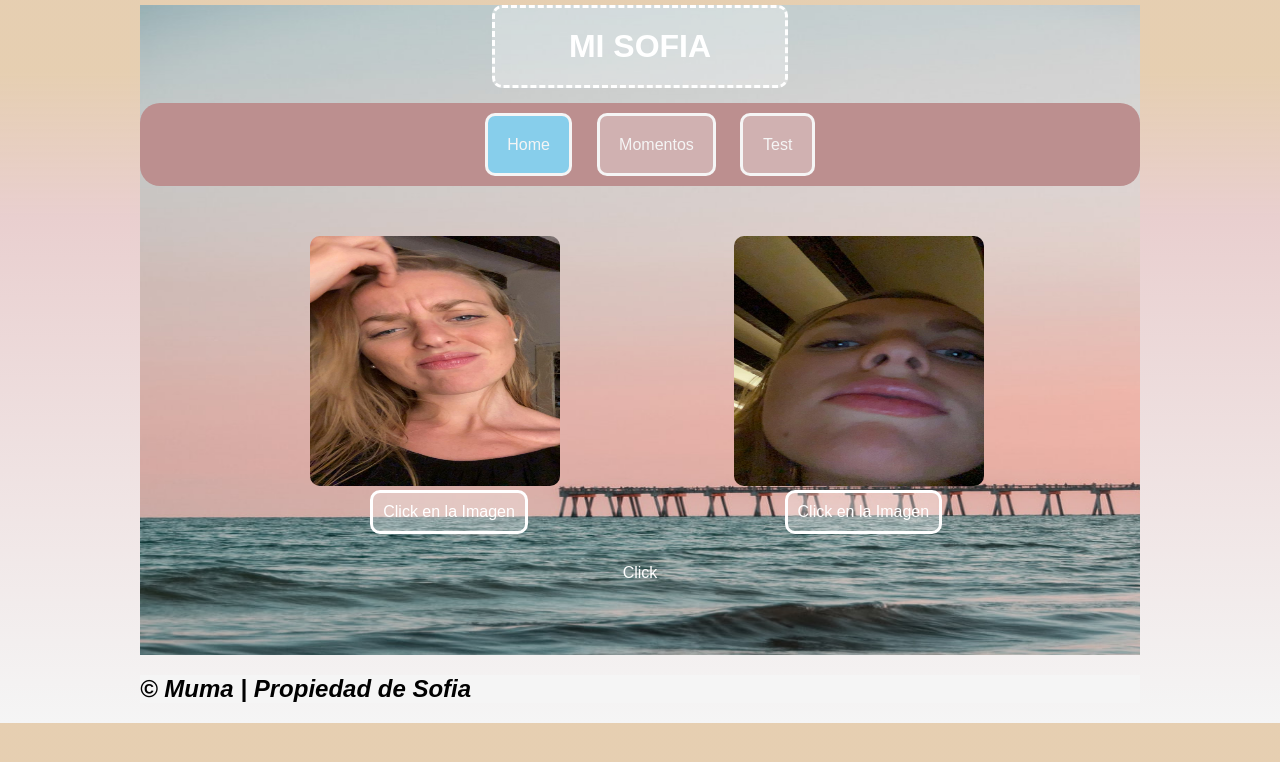
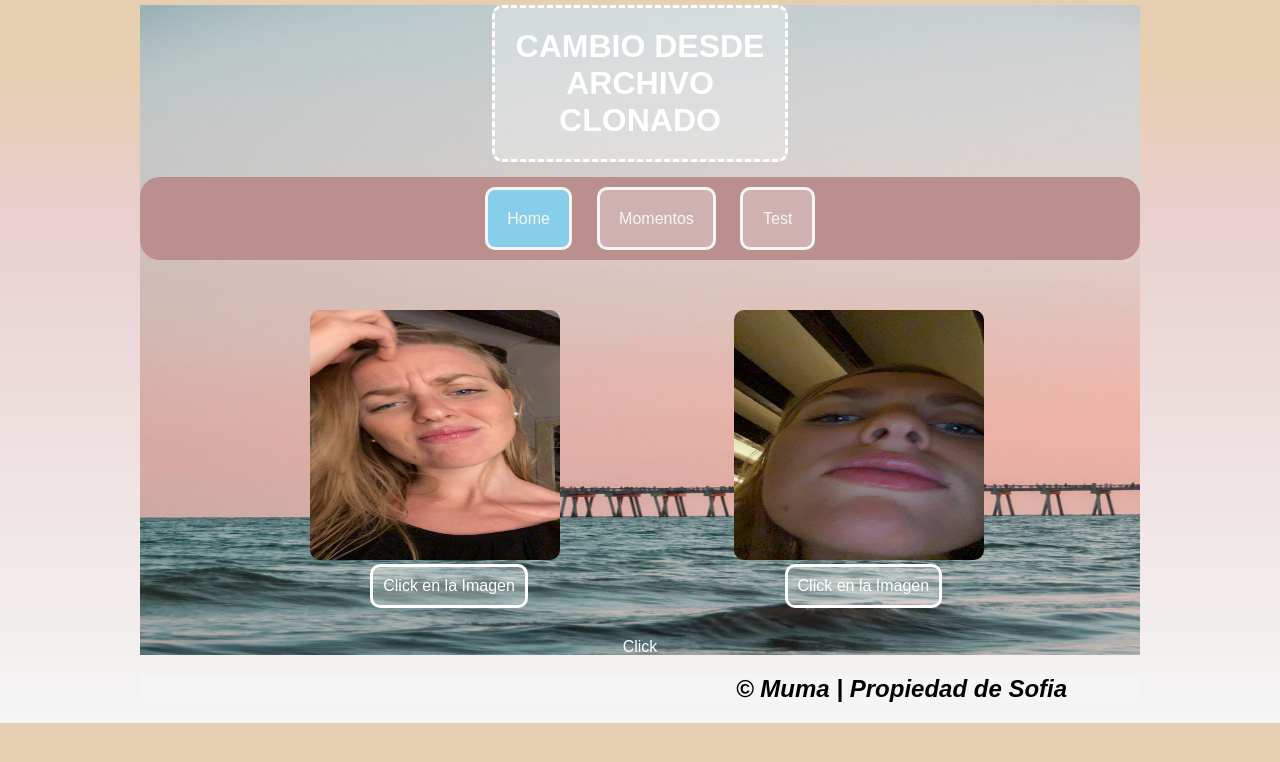
Before and after one commit to webDesignMumeishon/baby-love-git, a plain HTML site: page index.html in a window 1280 px wide. Drawn offline with Linux system fonts and the light colour scheme.

Commit message:
modificacion desde archivo clonado

```diff
--- a/index.html
+++ b/index.html
@@ -10,7 +10,7 @@
     <div class="imageback">
 
         <header>
-            <h1 class="title">MI SOFIA</h1>
+            <h1 class="title">CAMBIO DESDE ARCHIVO CLONADO</h1>
             <nav>
                 <a href="index.html" class="active">Home</a>
                 <a href="momentos.html" >Momentos</a>
```
